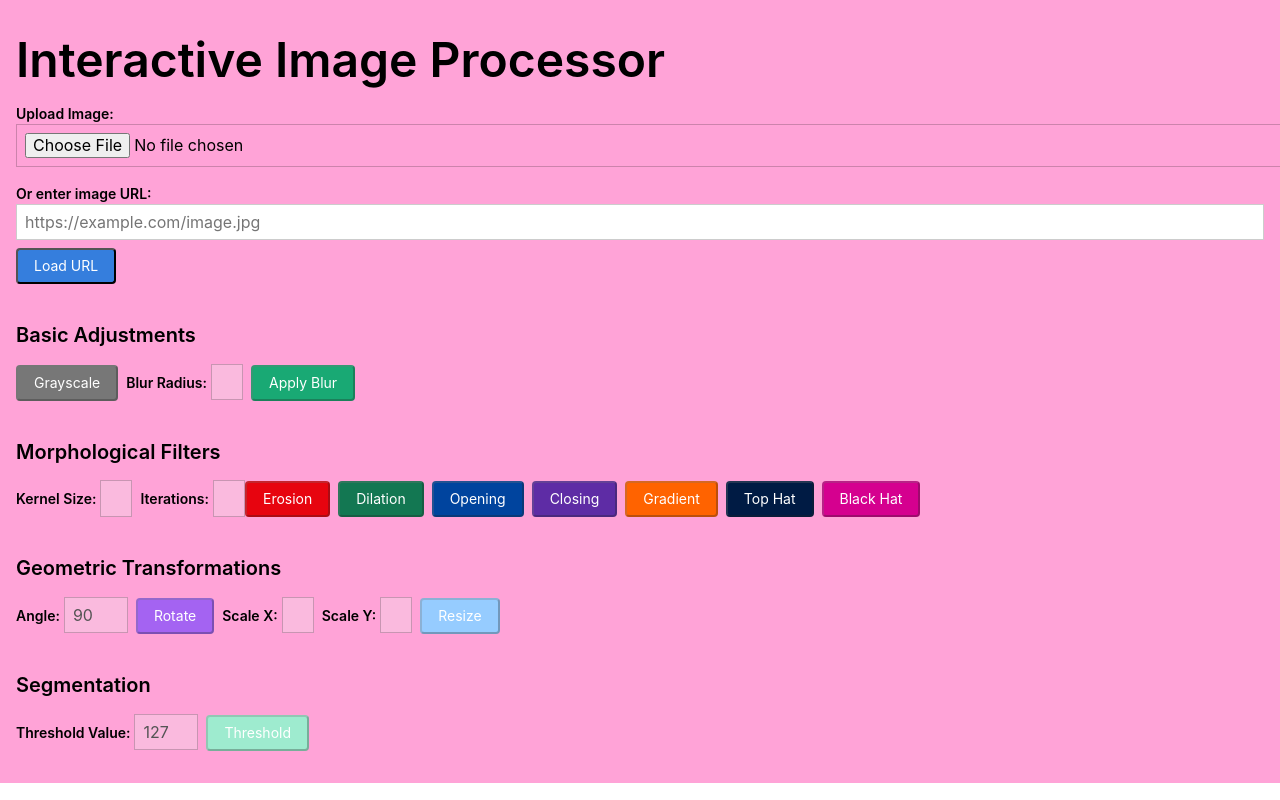
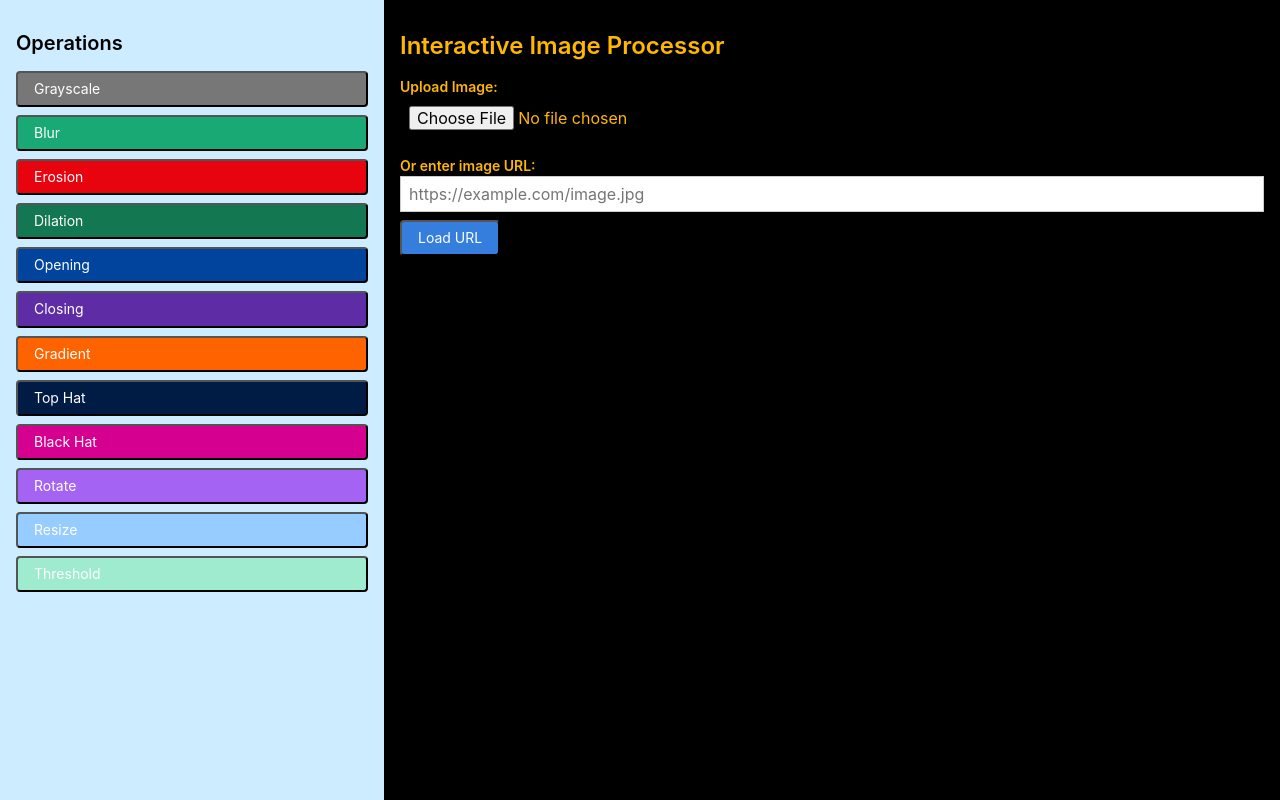
Before and after one commit to Tydotbaba/interactive-web-image-editor, a React (Create React App) app in the folder frontend/: page / in a window 1280 px wide. Built offline with nearby package versions, Linux system fonts and the light colour scheme.

Commit message:
added styling to frontend

```diff
--- a/frontend/src/App.js
+++ b/frontend/src/App.js
@@ -20,6 +20,7 @@ function App() {
     const [thresholdValue, setThresholdValue] = useState(127);
     const [scaleX, setScaleX] = useState(0.5);
     const [scaleY, setScaleY] = useState(0.5);
+    const [activeOperation, setActiveOperation] = useState(null);
 
     // ... (handleImageUpload, handleImageUrlChange, handleLoadImageFromUrl functions)
 
@@ -87,9 +88,83 @@ function App() {
         }
     };
 
+    const handleOperationClick = (operation) => {
+      setActiveOperation(operation);
+      applyOperation(operation, getOperationParams(operation));
+    };
+
+    const getOperationParams = (operation) => {
+      switch (operation) {
+        case 'blur':
+          return { blurRadius };
+        case 'erosion':
+        case 'dilation':
+        case 'opening':
+        case 'closing':
+        case 'gradient':
+        case 'tophat':
+        case 'blackhat':
+          return { kernelSize, iterations };
+        case 'rotate':
+          return { angle };
+        case 'resize':
+          return { scaleX, scaleY };
+        case 'threshold':
+          return { thresholdValue };
+        default:
+          return {};
+      }
+    };
+
+
     return (
-      <div className="pa3 sans-serif bg-light-pink">
-      <h1 className="f1 fw6 mv3">Interactive Image Processor</h1>
+      <div className="flex sans-serif">
+      {/* Sidebar */}
+      <aside className="w-30 bg-lightest-blue pa3 vh-100 top-0">
+        <h2 className="f4 fw6 mv3">Operations</h2>
+        <ul className="list pl0 mv0">
+          <li className="mv2">
+            <button onClick={() => handleOperationClick('grayscale')} className={`f6 link dim br2 ph3 pv2 dib white bg-gray w-100 tl ${activeOperation === 'grayscale' ? 'bg-dark-gray' : ''}`}>Grayscale</button>
+          </li>
+          <li className="mv2">
+            <button onClick={() => handleOperationClick('blur')} className={`f6 link dim br2 ph3 pv2 dib white bg-green w-100 tl ${activeOperation === 'blur' ? 'bg-dark-green' : ''}`}>Blur</button>
+          </li>
+          <li className="mv2">
+            <button onClick={() => handleOperationClick('erosion')} className={`f6 link dim br2 ph3 pv2 dib white bg-dark-red w-100 tl ${activeOperation === 'erosion' ? 'bg-red' : ''}`}>Erosion</button>
+          </li>
+          <li className="mv2">
+            <button onClick={() => handleOperationClick('dilation')} className={`f6 link dim br2 ph3 pv2 dib white bg-dark-green w-100 tl ${activeOperation === 'dilation' ? 'bg-green' : ''}`}>Dilation</button>
+          </li>
+          <li className="mv2">
+            <button onClick={() => handleOperationClick('opening')} className={`f6 link dim br2 ph3 pv2 dib white bg-dark-blue w-100 tl ${activeOperation === 'opening' ? 'bg-blue' : ''}`}>Opening</button>
+          </li>
+          <li className="mv2">
+            <button onClick={() => handleOperationClick('closing')} className={`f6 link dim br2 ph3 pv2 dib white bg-purple w-100 tl ${activeOperation === 'closing' ? 'bg-dark-purple' : ''}`}>Closing</button>
+          </li>
+          <li className="mv2">
+            <button onClick={() => handleOperationClick('gradient')} className={`f6 link dim br2 ph3 pv2 dib white bg-orange w-100 tl ${activeOperation === 'gradient' ? 'bg-dark-orange' : ''}`}>Gradient</button>
+          </li>
+          <li className="mv2">
+            <button onClick={() => handleOperationClick('tophat')} className={`f6 link dim br2 ph3 pv2 dib white bg-navy w-100 tl ${activeOperation === 'tophat' ? 'bg-dark-navy' : ''}`}>Top Hat</button>
+          </li>
+          <li className="mv2">
+            <button onClick={() => handleOperationClick('blackhat')} className={`f6 link dim br2 ph3 pv2 dib white bg-dark-pink w-100 tl ${activeOperation === 'blackhat' ? 'bg-pink' : ''}`}>Black Hat</button>
+          </li>
+          <li className="mv2">
+            <button onClick={() => handleOperationClick('rotate')} className={`f6 link dim br2 ph3 pv2 dib white bg-light-purple w-100 tl ${activeOperation === 'rotate' ? 'bg-purple' : ''}`}>Rotate</button>
+          </li>
+          <li className="mv2">
+            <button onClick={() => handleOperationClick('resize')} className={`f6 link dim br2 ph3 pv2 dib white bg-light-blue w-100 tl ${activeOperation === 'resize' ? 'bg-blue' : ''}`}>Resize</button>
+          </li>
+          <li className="mv2">
+            <button onClick={() => handleOperationClick('threshold')} className={`f6 link dim br2 ph3 pv2 dib white bg-light-green w-100 tl ${activeOperation === 'threshold' ? 'bg-green' : ''}`}>Threshold</button>
+          </li>
+        </ul>
+      </aside>
+
+      {/* Main Content */}
+      <div className="w-70 pa3 bg-black gold center">
+        <h1 className="f3 fw6 mv3">Interactive Image Processor</h1>
 
         <div className="mb3">
           <label htmlFor="upload" className="db fw6 lh-copy f6">
@@ -104,7 +179,7 @@ function App() {
         </div>
 
         <div className="mb3">
-        <label htmlFor="imageUrl" className="fw6 lh-copy f6">
+          <label htmlFor="imageUrl" className="db fw6 lh-copy f6">
             Or enter image URL:
           </label>
           <input
@@ -120,103 +195,108 @@ function App() {
           </button>
         </div>
 
-      {selectedImage && (
-        <div className="mv3">
-          <h2 className="f4 fw6 mv2">Original Image:</h2>
-          <img src={selectedImage} alt="Original" className="mw-100" style={{ maxWidth: '300px' }} />
-        </div>
-      )}
 
-      <h2 className="f4 fw6 mt4">Basic Adjustments</h2>
-      <div className="mv2">
-        <button onClick={() => applyOperation('grayscale')} disabled={!selectedImage} className="f6 link dim br2 ph3 pv2 mb2 dib white bg-gray">Grayscale</button>
-        <label className="ml2 fw6 f6">Blur Radius:</label>
+        {activeOperation === 'blur' && (
+          <div className="mt4">
+            <label className="db fw6 lh-copy f6">Blur Radius:</label>
             <input
               type="number"
               value={blurRadius}
               onChange={(e) => setBlurRadius(parseInt(e.target.value))}
-          className="w2 pa2 input-reset ba b--black-20 ml1"
+              className="pa2 input-reset ba b--black-20 w-20"
               disabled={!selectedImage}
             />
-        <button onClick={() => applyOperation('blur', { blurRadius })} disabled={!selectedImage} className="f6 link dim br2 ph3 pv2 mb2 dib white bg-green ml2">Apply Blur</button>
+            <button onClick={() => applyOperation('blur', { blurRadius })} disabled={!selectedImage} className="f6 link dim br2 ph3 pv2 mb2 dib white bg-green ml2">Apply</button>
           </div>
+        )}
 
-      <h2 className="f4 fw6 mt4">Morphological Filters</h2>
-      <div className="mv2">
-        <label className="fw6 f6">Kernel Size:</label>
+        {(activeOperation === 'erosion' || activeOperation === 'dilation' || activeOperation === 'opening' || activeOperation === 'closing' || activeOperation === 'gradient' || activeOperation === 'tophat' || activeOperation === 'blackhat') && (
+          <div className="mt4">
+            <label className="db fw6 lh-copy f6">Kernel Size:</label>
             <input
               type="number"
               value={kernelSize}
               onChange={(e) => setKernelSize(parseInt(e.target.value))}
-          className="w2 pa2 input-reset ba b--black-20 ml1"
+              className="pa2 input-reset ba b--black-20 w-20 mr2"
               disabled={!selectedImage}
             />
-        <label className="ml2 fw6 f6">Iterations:</label>
+            <label className="db fw6 lh-copy f6">Iterations:</label>
             <input
               type="number"
               value={iterations}
               onChange={(e) => setIterations(parseInt(e.target.value))}
-          className="w2 pa2 input-reset ba b--black-20 ml1"
+              className="pa2 input-reset ba b--black-20 w-20"
               disabled={!selectedImage}
             />
-        <button onClick={() => applyOperation('erosion', { kernelSize, iterations })} disabled={!selectedImage} className="f6 link dim br2 ph3 pv2 mb2 dib white bg-dark-red">Erosion</button>
-        <button onClick={() => applyOperation('dilation', { kernelSize, iterations })} disabled={!selectedImage} className="f6 link dim br2 ph3 pv2 mb2 dib white bg-dark-green ml2">Dilation</button>
-        <button onClick={() => applyOperation('opening', { kernelSize, iterations })} disabled={!selectedImage} className="f6 link dim br2 ph3 pv2 mb2 dib white bg-dark-blue ml2">Opening</button>
-        <button onClick={() => applyOperation('closing', { kernelSize, iterations })} disabled={!selectedImage} className="f6 link dim br2 ph3 pv2 mb2 dib white bg-purple ml2">Closing</button>
-        <button onClick={() => applyOperation('gradient', { kernelSize, iterations })} disabled={!selectedImage} className="f6 link dim br2 ph3 pv2 mb2 dib white bg-orange ml2">Gradient</button>
-        <button onClick={() => applyOperation('tophat', { kernelSize, iterations })} disabled={!selectedImage} className="f6 link dim br2 ph3 pv2 mb2 dib white bg-navy ml2">Top Hat</button>
-        <button onClick={() => applyOperation('blackhat', { kernelSize, iterations })} disabled={!selectedImage} className="f6 link dim br2 ph3 pv2 mb2 dib white bg-dark-pink ml2">Black Hat</button>
+            <button onClick={() => applyOperation(activeOperation, { kernelSize, iterations })} disabled={!selectedImage} className="f6 link dim br2 ph3 pv2 mb2 dib white bg-dark-red ml2">Apply</button>
           </div>
+        )}
 
-      <h2 className="f4 fw6 mt4">Geometric Transformations</h2>
-      <div className="mv2">
-        <label className="fw6 f6">Angle:</label>
+        {activeOperation === 'rotate' && (
+          <div className="mt4">
+            <label className="db fw6 lh-copy f6">Angle:</label>
             <input
               type="number"
               value={angle}
               onChange={(e) => setAngle(parseInt(e.target.value))}
-          className="w3 pa2 input-reset ba b--black-20 ml1"
+              className="pa2 input-reset ba b--black-20 w-20"
               disabled={!selectedImage}
             />
-        <button onClick={() => applyOperation('rotate', { angle })} disabled={!selectedImage} className="f6 link dim br2 ph3 pv2 mb2 dib white bg-light-purple ml2">Rotate</button>
-        <label className="ml2 fw6 f6">Scale X:</label>
+            <button onClick={() => applyOperation('rotate', { angle })} disabled={!selectedImage} className="f6 link dim br2 ph3 pv2 mb2 dib white bg-light-purple ml2">Apply</button>
+          </div>
+        )}
+
+        {activeOperation === 'resize' && (
+          <div className="mt4">
+            <label className="db fw6 lh-copy f6 mr2">Scale X:</label>
             <input
               type="number"
               value={scaleX}
               onChange={(e) => setScaleX(parseFloat(e.target.value))}
-          className="w2 pa2 input-reset ba b--black-20 ml1"
+              className="pa2 input-reset ba b--black-20 w-20 mr2"
               disabled={!selectedImage}
             />
-        <label className="ml2 fw6 f6">Scale Y:</label>
+            <label className="db fw6 lh-copy f6 mr2">Scale Y:</label>
             <input
               type="number"
               value={scaleY}
               onChange={(e) => setScaleY(parseFloat(e.target.value))}
-          className="w2 pa2 input-reset ba b--black-20 ml1"
+              className="pa2 input-reset ba b--black-20 w-20"
               disabled={!selectedImage}
             />
-        <button onClick={() => applyOperation('resize', { scaleX, scaleY })} disabled={!selectedImage} className="f6 link dim br2 ph3 pv2 mb2 dib white bg-light-blue ml2">Resize</button>
+            <button onClick={() => applyOperation('resize', { scaleX, scaleY })} disabled={!selectedImage} className="f6 link dim br2 ph3 pv2 mb2 dib white bg-light-blue ml2">Apply</button>
           </div>
+        )}
 
-      <h2 className="f4 fw6 mt4">Segmentation</h2>
-      <div className="mv2">
-        <label className="fw6 f6">Threshold Value:</label>
+        {activeOperation === 'threshold' && (
+          <div className="mt4">
+            <label className="db fw6 lh-copy f6">Threshold Value:</label>
             <input
               type="number"
               value={thresholdValue}
               onChange={(e) => setThresholdValue(parseInt(e.target.value))}
-          className="w3 pa2 input-reset ba b--black-20 ml1"
+              className="pa2 input-reset ba b--black-20 w-20"
               disabled={!selectedImage}
             />
-        <button onClick={() => applyOperation('threshold', { thresholdValue })} disabled={!selectedImage} className="f6 link dim br2 ph3 pv2 mb2 dib white bg-light-green ml2">Threshold</button>
-      </div>
-
-      {processedImage && (
-        <div className="mv3">
-          <h2 className="f4 fw6 mv2">Processed Image:</h2>
-          <img src={processedImage} alt="Processed" className="mw-100" style={{ maxWidth: '300px' }} />
+            <button onClick={() => applyOperation('threshold', { thresholdValue })} disabled={!selectedImage} className="f6 link dim br2 ph3 pv2 mb2 dib white bg-light-green ml2">Apply</button>
           </div>
         )}
+
+        {selectedImage && (
+          <div className="flex-wrap">
+            <div className="m3">
+              <h2 className="f4 fw6">Original Image:</h2>
+              <img src={selectedImage} alt="Original" className="mw-100" />
+            </div>
+            {processedImage && (
+              <div className="m3">
+                <h2 className="f4 fw6">Processed Image:</h2>
+                <img src={processedImage} alt="Processed" className="mw-100" />
+              </div>
+            )}
+          </div>
+        )}
+      </div>
     </div>
     );
 }
```
Lines whose indentation alone changed are shown as unchanged.
